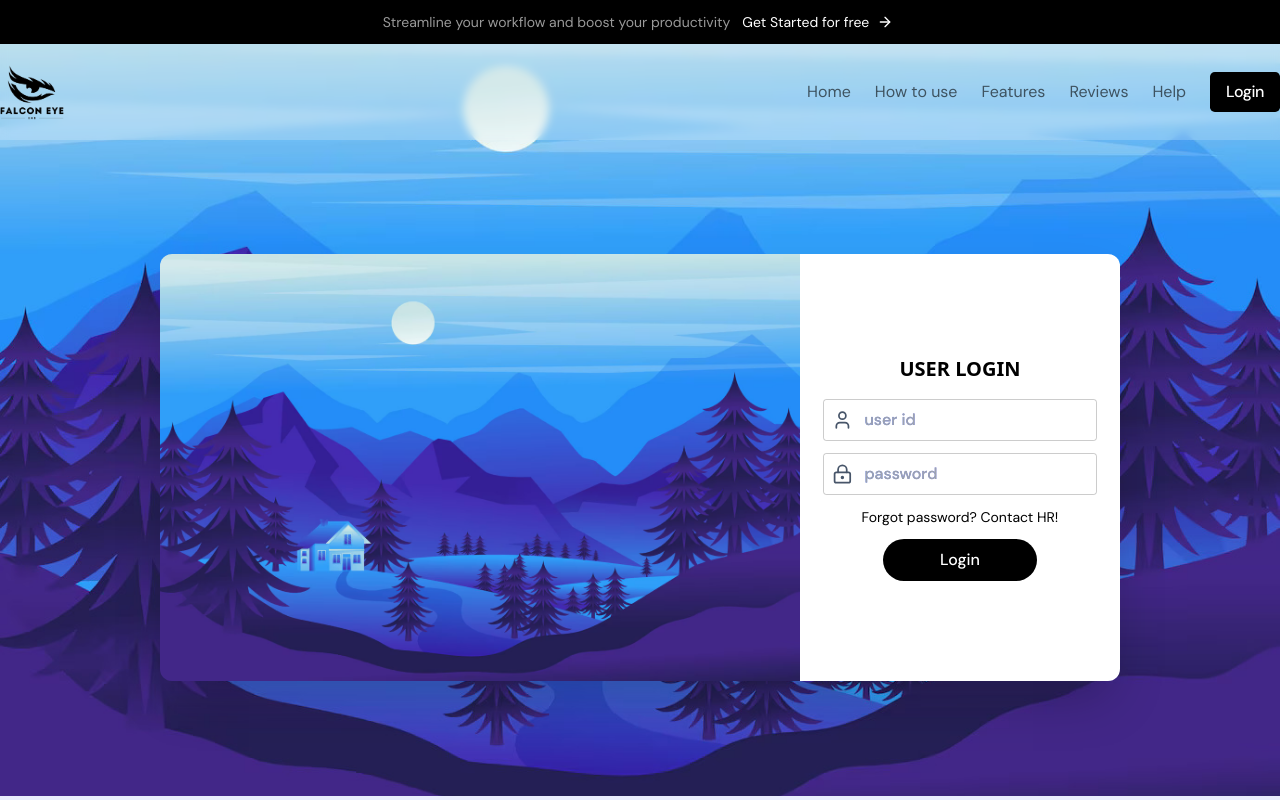
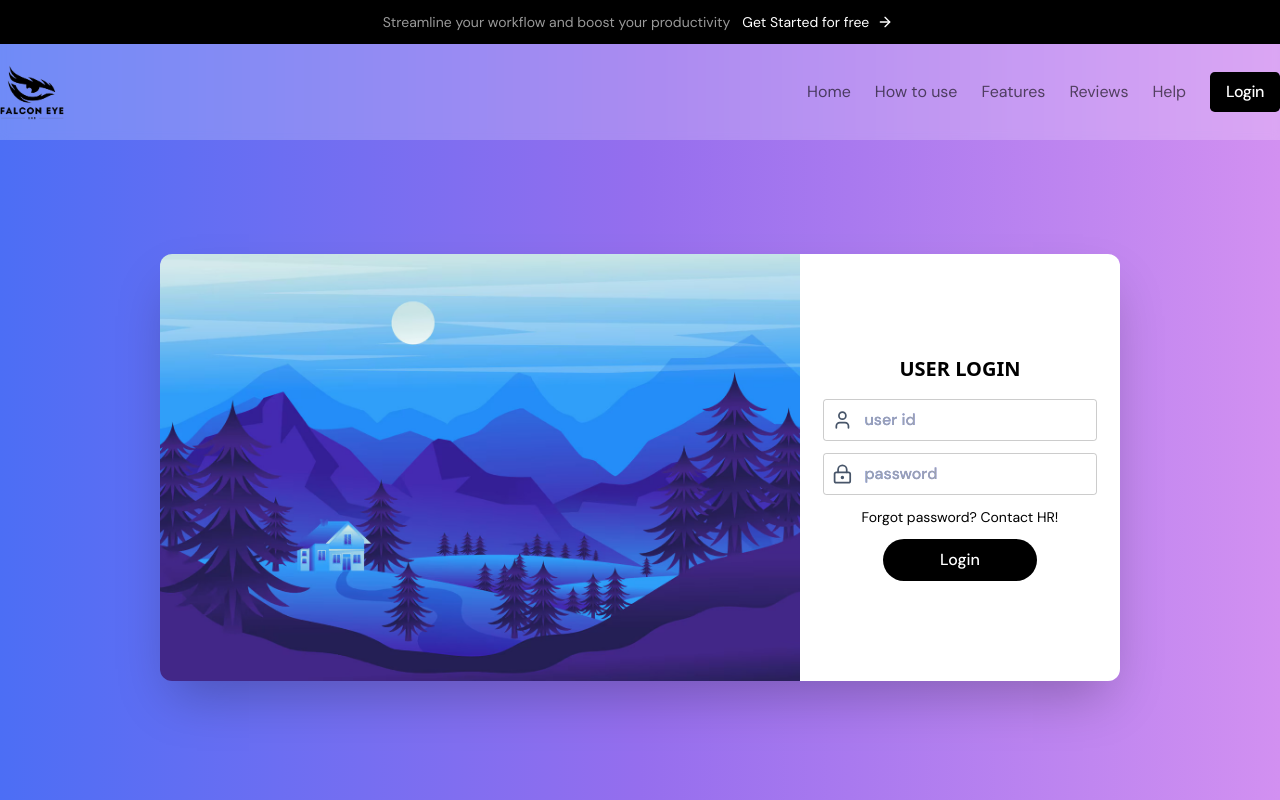
Before and after one commit to NipunShrivats/Falcon-eye-EMS, a Next.js app: page /Login in a window 1280 px wide. Built offline with nearby package versions, Linux system fonts and the light colour scheme.

Commit message:
changes on 27Nov, commit no.20

```diff
--- a/src/app/Login/page.tsx
+++ b/src/app/Login/page.tsx
@@ -7,8 +7,8 @@ import loginImg from "@/assets/LoginForm/login-Img6.jpg";
 import { User, LockKeyhole } from "lucide-react";
 export default function Login() {
   return (
-    // <div className="bg-gradient-to-r from-[#4c6ef5] via-[#956eee] to-[#d290f1] h-[100vh]">
-    <div className="bg-[url('@/assets/LoginForm/login-Img6.jpg')] bg-center bg-no-repeat bg-cover ">
+    <div className="bg-gradient-to-r from-[#4c6ef5] via-[#956eee] to-[#d290f1] h-[100vh]">
+      {/* // <div className="bg-[url('@/assets/LoginForm/login-Img6.jpg')] bg-center bg-no-repeat bg-cover "> */}
       <Header />
       <div className="flex items-center justify-center flex-col h-[82vh]">
         <div className="flex items-center justify-between rounded-xl shadow-2xl">
```
